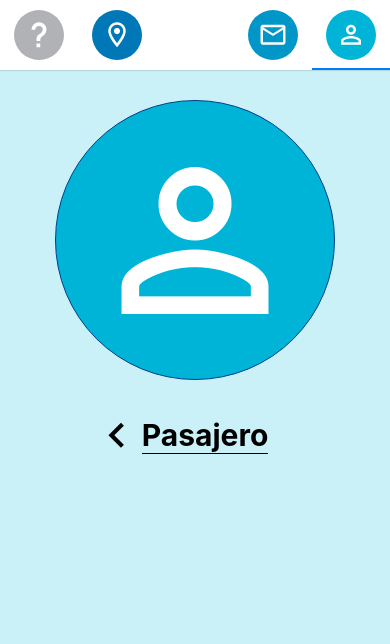
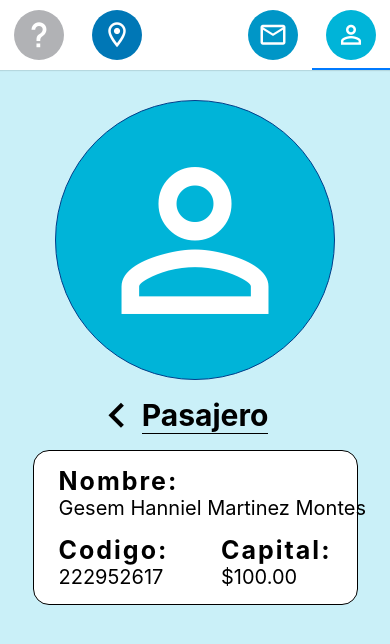
Before and after one commit to esturide/esturide-frontend, a React Native app: screen / in a window 390 px wide. Shown: the top 644 px of the page. Built offline with nearby package versions, Linux system fonts and the light colour scheme.

Commit message:
Add account info component

```diff
--- a/src/screens/UserProfile.tsx
+++ b/src/screens/UserProfile.tsx
@@ -32,6 +32,20 @@ const UserProfile = () => {
           <Text style={styles.accountBtnText}>Pasajero</Text>
         </View>
       </TouchableHighlight>
+      <View style={styles.userInfoContainer}>
+        <View style={styles.nameContainer}>
+          <Text style={styles.userInfoTitle}>Nombre:</Text>
+          <Text style={styles.userInfoText}>Gesem Hanniel Martinez Montes</Text>
+        </View>
+        <View style={styles.codigoContainer}>
+          <Text style={styles.userInfoTitle}>Codigo:</Text>
+          <Text style={styles.userInfoText}>222952617</Text>
+        </View>
+        <View style={styles.balanceContainer}>
+          <Text style={styles.userInfoTitle}>Capital:</Text>
+          <Text style={styles.userInfoText}>$100.00</Text>
+        </View>
+      </View>
     </SafeAreaView>
   );
 };
@@ -51,11 +65,13 @@ const styles = StyleSheet.create({
     borderColor: '#023e8a',
     marginTop: 30,
     justifyContent: 'center',
-    alignItems: 'center'
+    alignItems: 'center',
+    shadowColor: 'black',
+    elevation: 8
   },
   accountBtn: {
     marginLeft: -30,
-    marginTop: 30
+    marginVertical: 10
   },
   accountBtnContainer: {
     flexDirection: 'row',
@@ -68,6 +84,38 @@ const styles = StyleSheet.create({
     fontWeight: 'bold',
     borderBottomWidth: 1,
     borderBottomColor: 'black'
+  },
+  userInfoContainer: {
+    width: 325,
+    backgroundColor: 'white',
+    borderWidth: 1,
+    borderColor: 'black',
+    borderRadius: 16,
+    flexDirection: 'row',
+    flexWrap: 'wrap',
+    justifyContent: 'space-between',
+    paddingVertical: 15,
+    paddingHorizontal: 25,
+    rowGap: 15,
+    shadowColor: 'black',
+    elevation: 8
+  },
+  nameContainer: {
+
+  },
+  codigoContainer: {
+  },
+  balanceContainer: {
+  },
+  userInfoTitle: {
+    fontSize: 25,
+    color: 'black',
+    fontWeight: 'bold',
+    letterSpacing: 2
+  },
+  userInfoText: {
+    color: 'black',
+    fontSize: 20
   }
 });
 
```
